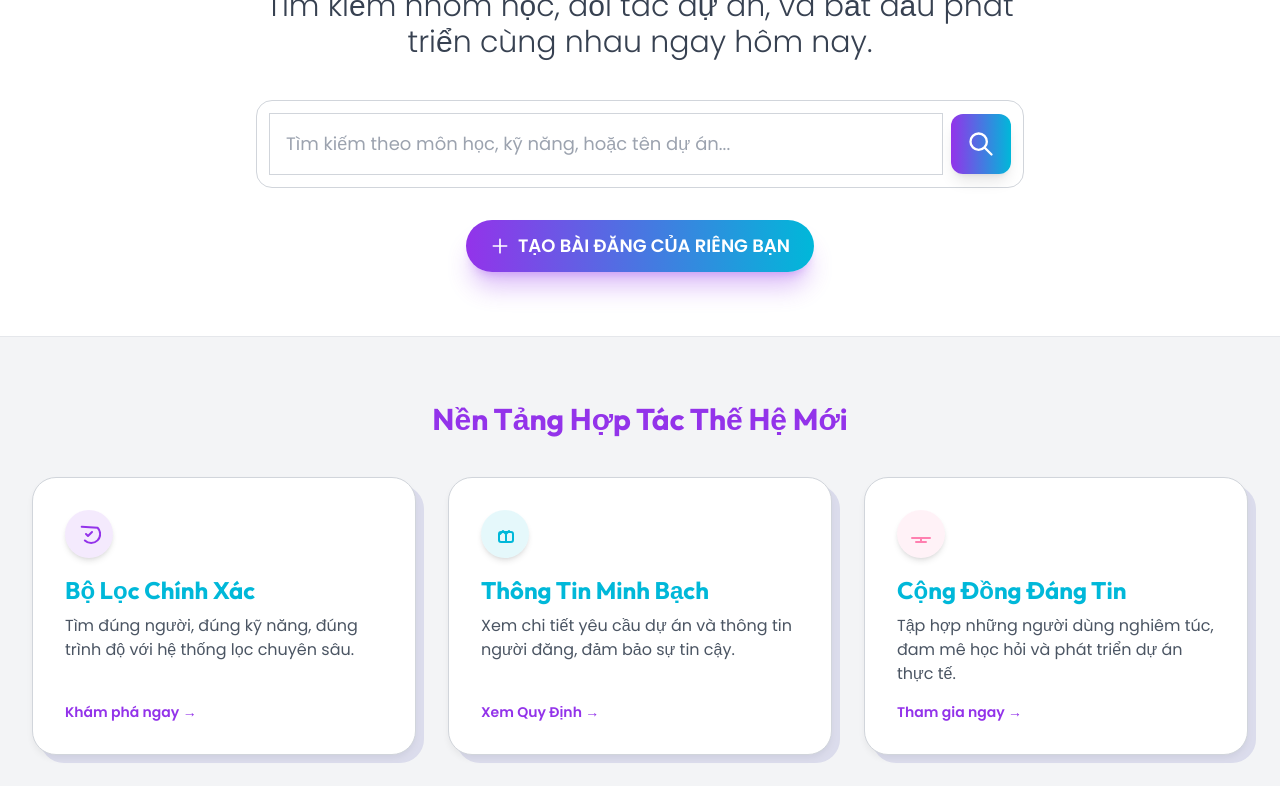
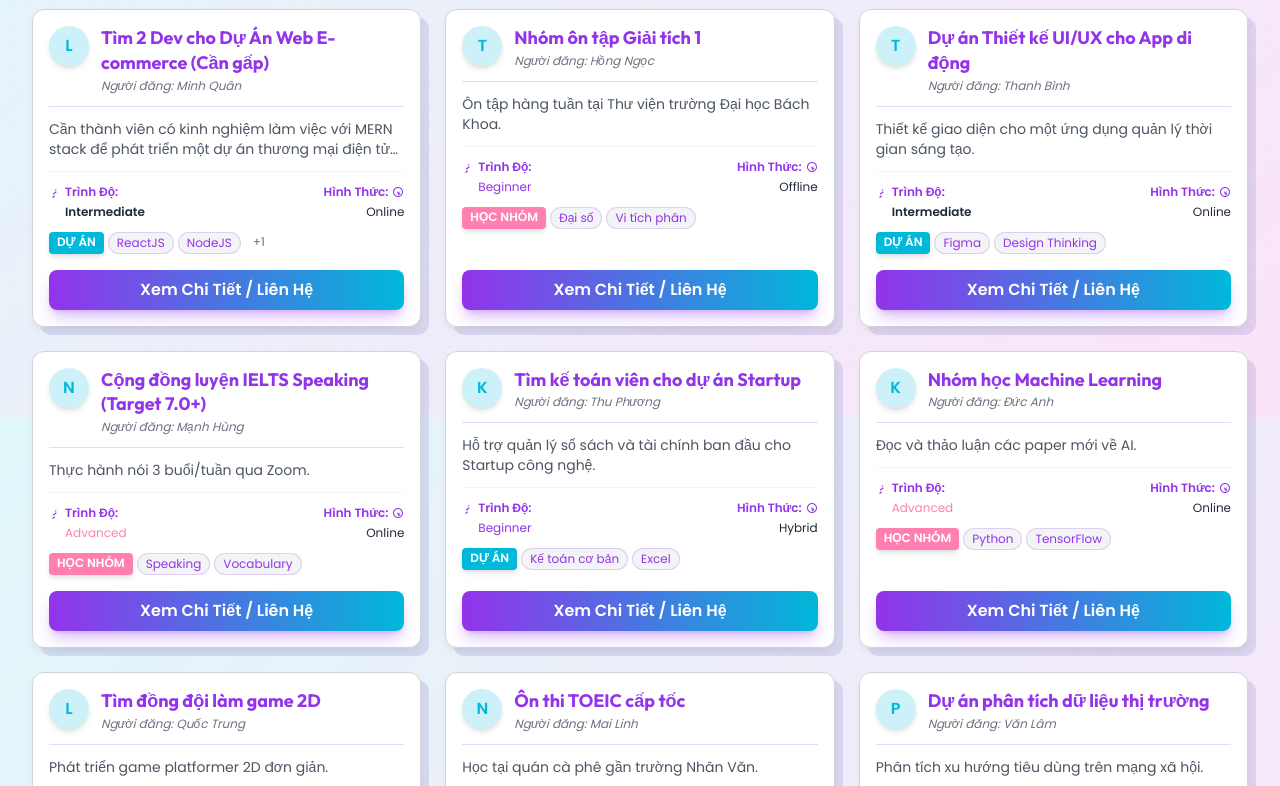
Before and after one commit to leehuong1610-lgtm/test, a plain HTML site: page index.html in a window 1280 px wide. Shown: the part 383-1169 px from the top of the page. Drawn offline with nearby package versions, Linux system fonts and the light colour scheme.

Commit message:
Update index.html

```diff
--- a/index.html
+++ b/index.html
@@ -846,7 +846,7 @@
         // --- Khởi tạo ứng dụng ---
         document.addEventListener('DOMContentLoaded', () => {
             // Hiển thị trang chủ ban đầu
-            navigateTo('home');
+            navigateTo('explore');
         });
     </script>
 
```
